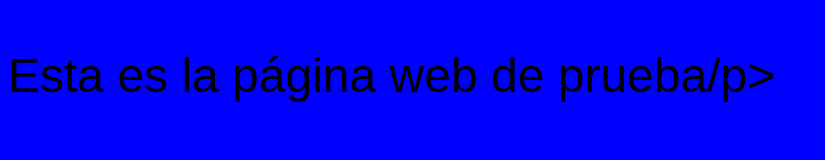
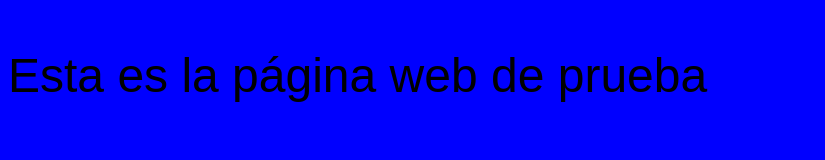
Before and after one commit to nemur98/prueba, a plain HTML site: page index.html in a window 1280 px wide. Shown: the whole page, without its empty margins (0-825 px from the left). Drawn offline with Linux system fonts and the light colour scheme.

Commit message:
modificado

```diff
--- a/index.html
+++ b/index.html
@@ -8,6 +8,6 @@
 </head>
 
 <body>
-  <p>Esta es la página web de prueba/p>
+  <p>Esta es la página web de prueba</p>
 </body>
 </html>
```
